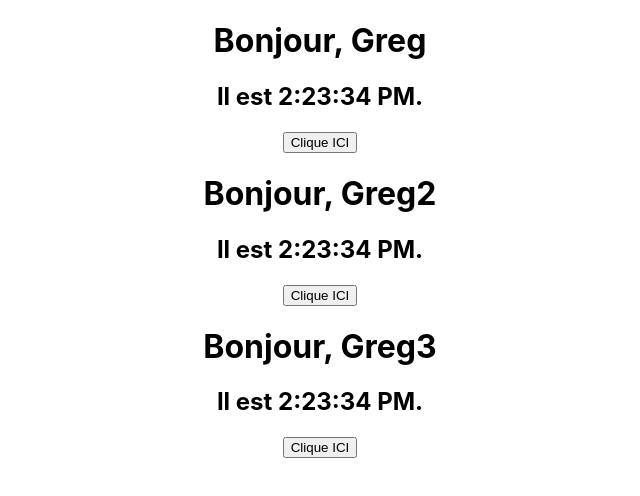
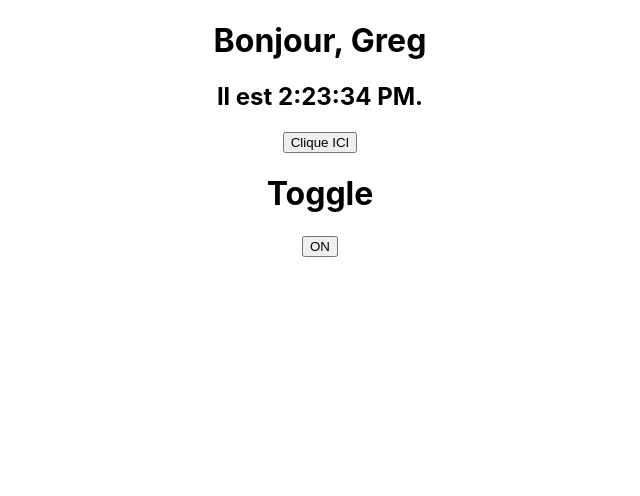
Before and after one commit to gregoirehot/formationReact, a React (Create React App) app: page / in a window 1280 px wide. Shown: the top 496 px of the page, without its empty margins (320-960 px from the left). Built offline with nearby package versions, Linux system fonts and the light colour scheme.

Commit message:
feat(welcome) step10

```diff
--- a/src/App.js
+++ b/src/App.js
@@ -1,25 +1,17 @@
 import React from "react";
 import "./App.css";
 import Welcome from "./Welcome";
+import Toggle from "./Toggle";
 
 const clickHere = (value) => {
   console.log("clickHere", value);
-};
-
-const clickHere2 = (value) => {
-  console.log("clickHere2", value);
-};
-
-const clickHere3 = (value) => {
-  console.log("clickHere3", value);
 };
 
 function App() {
   return (
     <div className="App">
       <Welcome name="Greg" clickHere={clickHere} />
-      <Welcome name="Greg2" clickHere={clickHere2} />
-      <Welcome name="Greg3" clickHere={clickHere3} />
+      <Toggle />
     </div>
   );
 }
--- /dev/null
+++ b/src/Toggle.js
@@ -0,0 +1,24 @@
+import React, { Component } from "react";
+
+export default class Toggle extends Component {
+  constructor(props) {
+    super(props);
+    this.state = { isToggleOn: true };
+  }
+
+  handleClick = () => {
+    this.setState((state) => ({
+      isToggleOn: !state.isToggleOn,
+    }));
+  };
+
+  render() {
+    const { isToggleOn } = this.state;
+    return (
+      <>
+        <h1>Toggle</h1>
+        <button onClick={this.handleClick}>{isToggleOn ? "ON" : "OFF"}</button>
+      </>
+    );
+  }
+}
```
